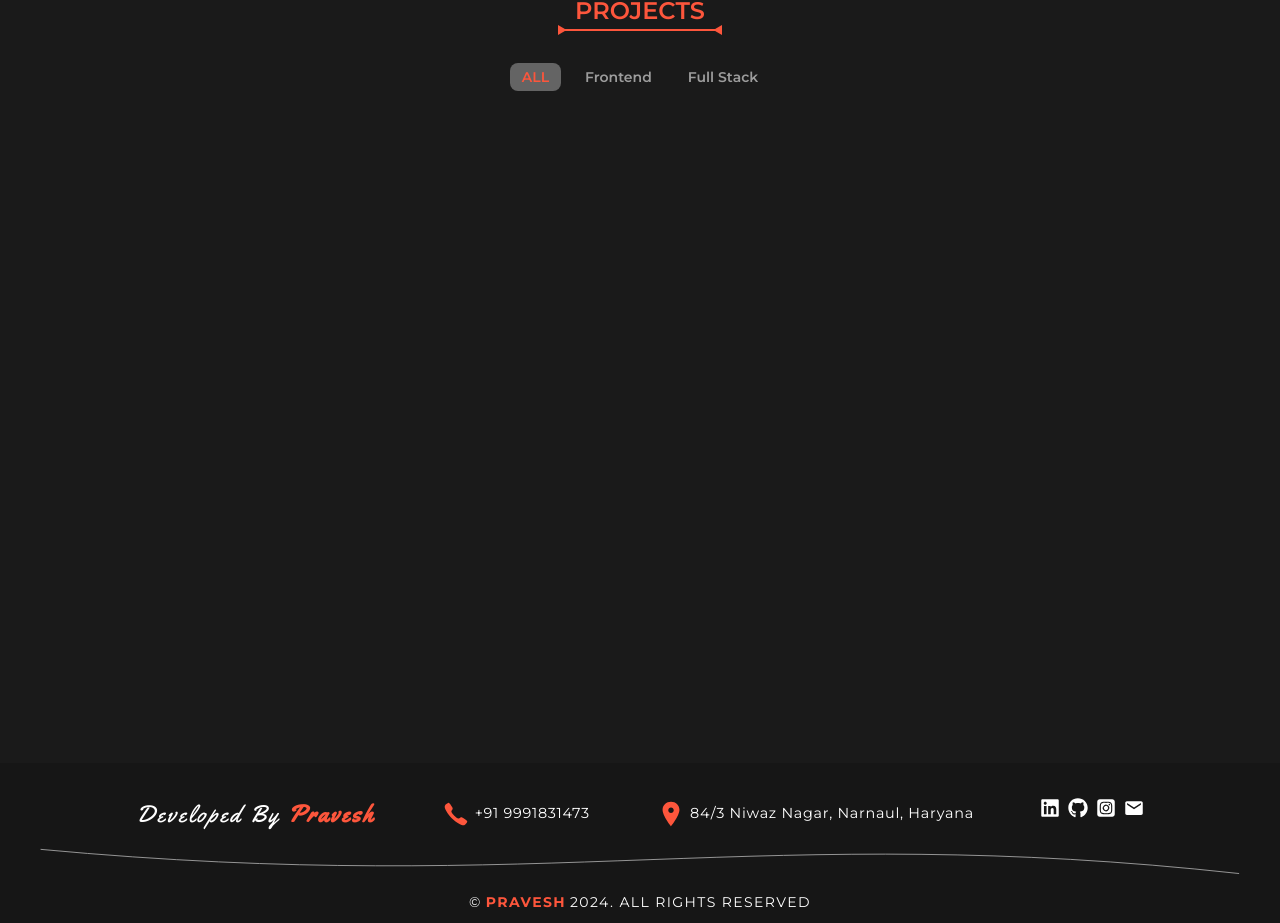
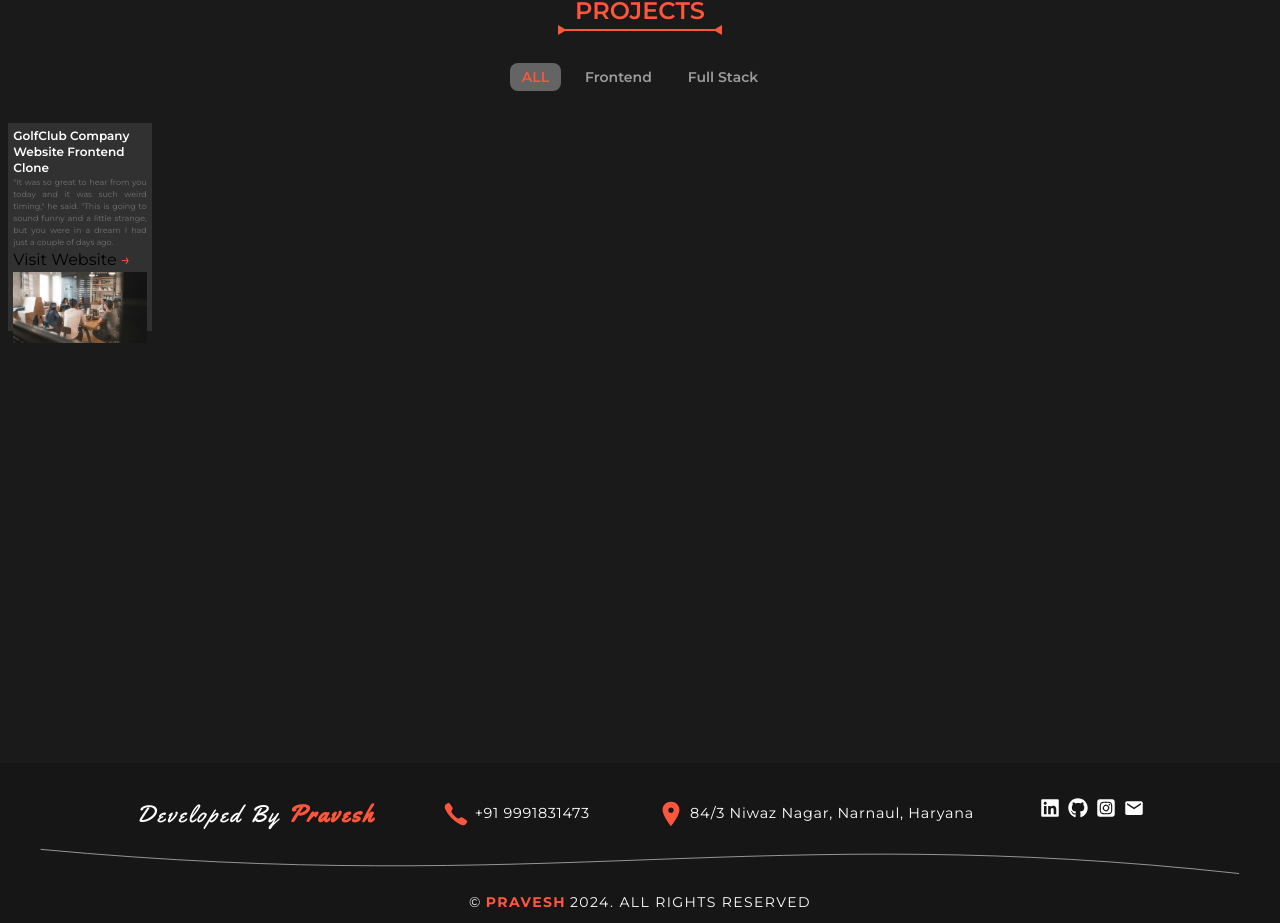
Before and after one commit to pravesh-dev/Portfolio, a React (Vite) app: page / in a window 1280 px wide. Shown: the part 2437-3360 px from the top of the page. Built offline with nearby package versions, Linux system fonts and the light colour scheme.

Commit message:
added created project card and added  content

```diff
--- a/src/Components/Projects.jsx
+++ b/src/Components/Projects.jsx
@@ -1,5 +1,6 @@
 import React, { useState } from 'react';
 import triangle from '../assets/images/Projects/triangle.svg'
+import img from '../assets/images/Projects/img.svg'
 
 function Projects() {
     const [activeTab, setActiveTab] = useState('all');
@@ -14,6 +15,14 @@ function Projects() {
         <button className={`text-sm font-semibold px-3 py-1 rounded-lg ${activeTab === 'frontend' ? 'bg-[#646464] text-primary' : 'text-neutral-300/70'}`} onClick={()=>{handleTabClick('frontend')}}>Frontend</button>
         <button className={`text-sm font-semibold px-3 py-1 rounded-lg ${activeTab === 'full' ? 'bg-[#646464] text-primary' : 'text-neutral-300/70'}`} onClick={()=>{handleTabClick('full')}}>Full Stack</button>
       </div>
+      <div className='w-full flex flex-wrap gap-3 px-2'>
+        <div className='w-36 h-52 bg-[#aaaaaa29] p-[0.33rem]'>
+            <h2 className='text-white text-xs font-semibold'>GolfClub Company Website Frontend Clone</h2>
+            <p className='text-neutral-500 text-[0.5rem] text-justify'>"It was so great to hear from you today and it was such weird timing," he said. "This is going to sound funny and a little strange, but you were in a dream I had just a couple of days ago.</p>
+            <a href="#">Visit Website <span className='text-primary'>→</span></a>
+            <img src={img} alt="" />
+        </div>
+      </div>
     </div>
   )
 }
```
Also changed, not shown: src/assets/images/Projects/img.svg (added).
